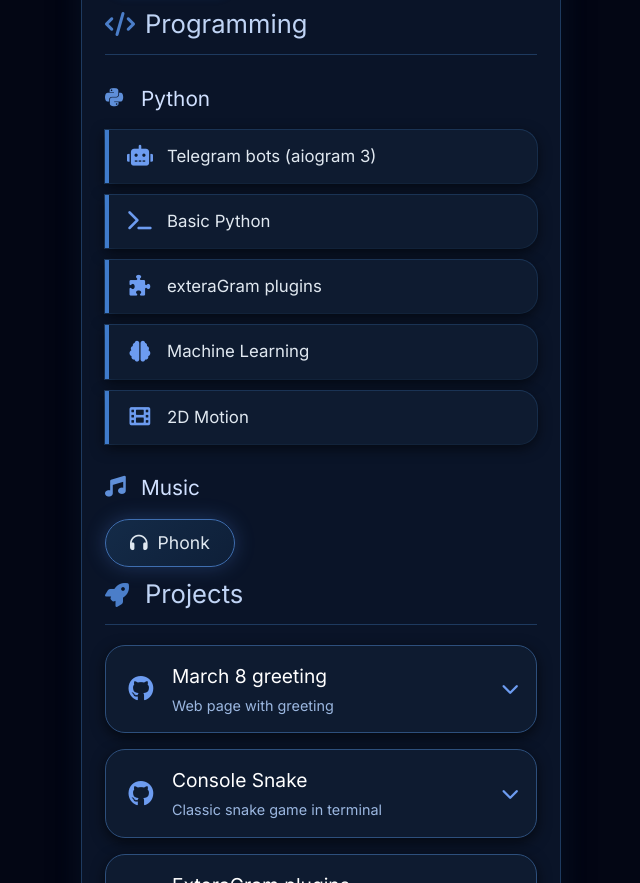
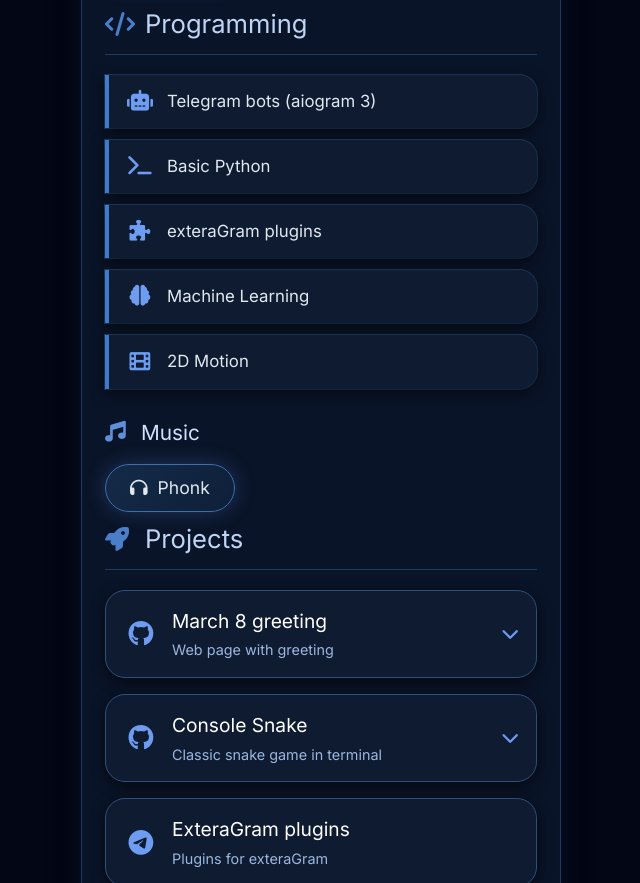
Before and after one commit to su57ks/su57ks.github.io, a plain HTML site: page index.html in a window 1280 px wide. Shown: the part 1056-1939 px from the top of the page, without its empty margins (319-959 px from the left). Drawn offline with Linux system fonts and the light colour scheme.

Commit message:
Update index.html

```diff
--- a/index.html
+++ b/index.html
@@ -486,8 +486,6 @@
 
         <!-- programming -->
         <h2><i class="fas fa-code"></i> <span class="en">Programming</span><span class="ru">Программирование</span></h2>
-
-        <h3><i class="fab fa-python"></i> Python</h3>
         <div class="skill-stack">
             <div class="skill-item"><i class="fas fa-robot"></i> <span class="en">Telegram bots (aiogram 3)</span><span class="ru">Telegram боты</span></div>
             <div class="skill-item"><i class="fas fa-terminal"></i> <span class="en">Basic Python</span><span class="ru">Базовый Python</span></div>
```
